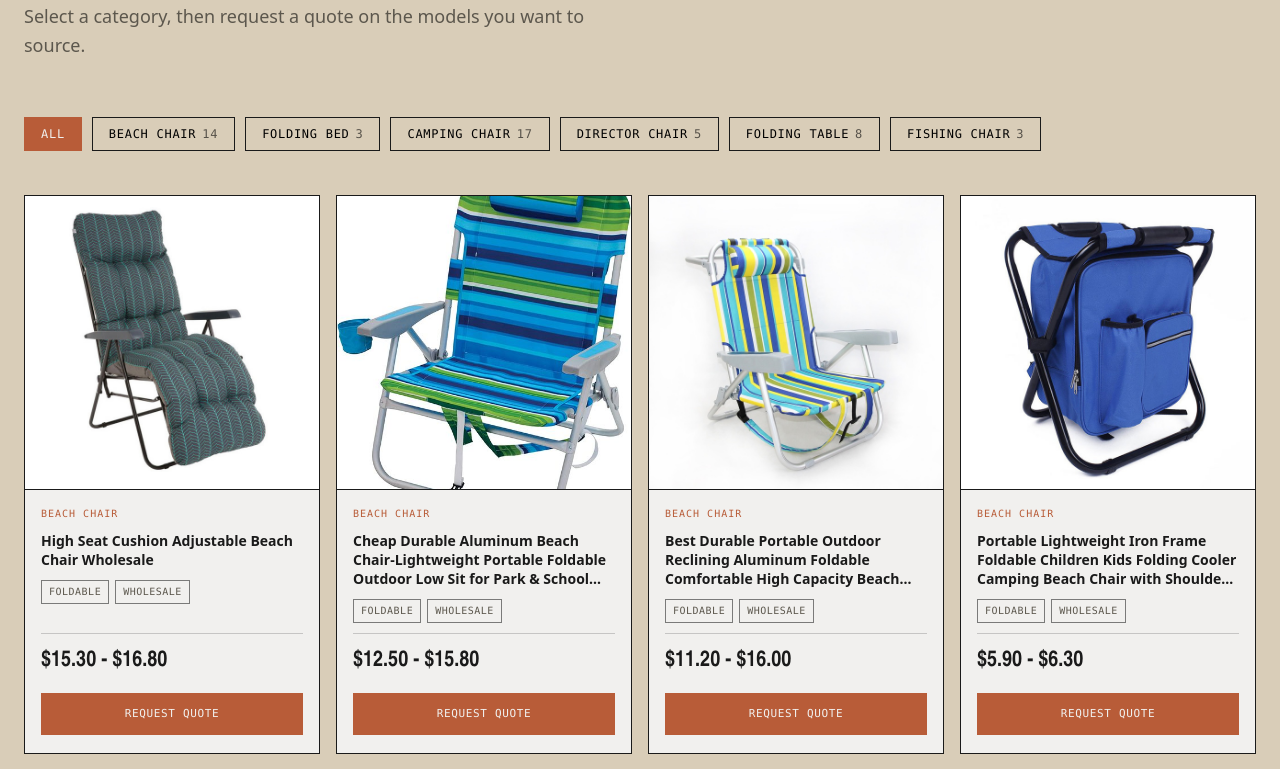
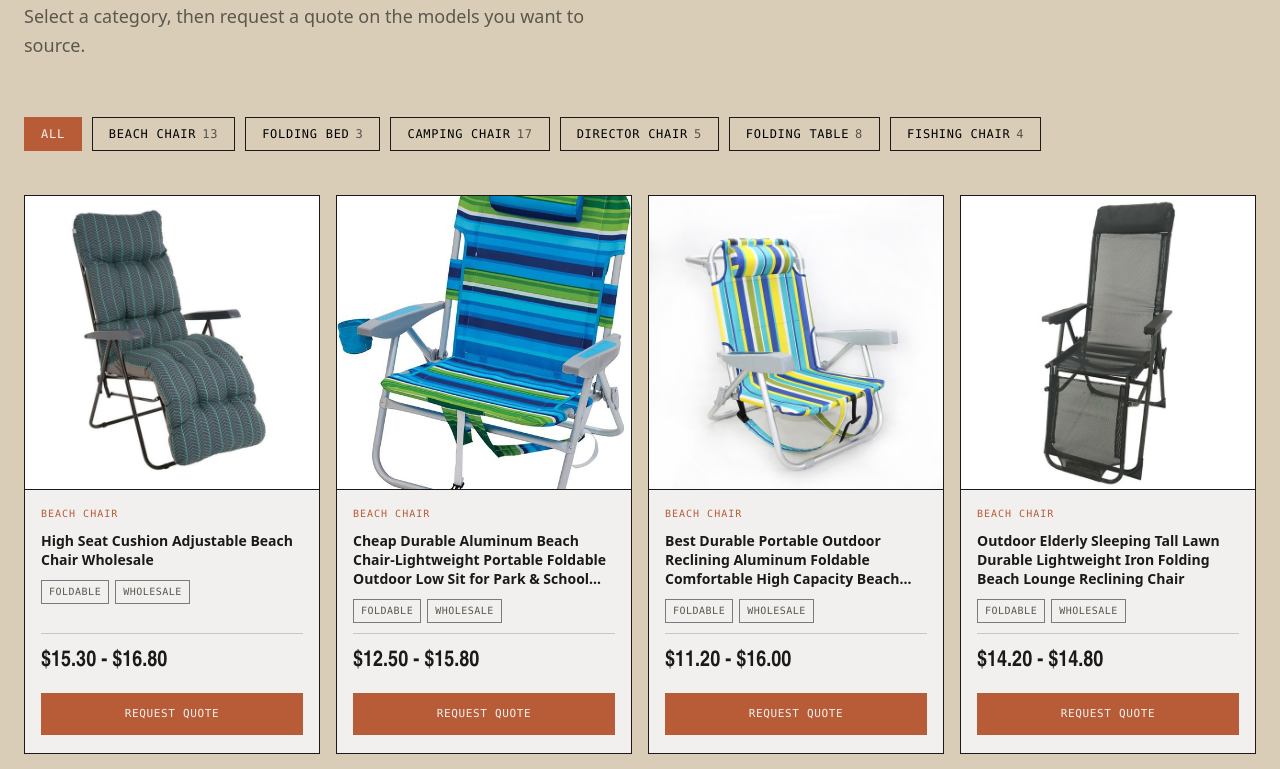
Before and after one commit to CareLee1126/chiaty-outdoor, a React (Vite) app: page /products in a window 1280 px wide. Shown: the part 409-1178 px from the top of the page. Built offline with nearby package versions, Linux system fonts and the light colour scheme.

Commit message:
Move cooler backpack stool from Beach Chair to Fishing Chair

```diff
--- a/src/data/products.js
+++ b/src/data/products.js
@@ -26,15 +26,6 @@ export const products = [
     "priceMax": 16,
     "priceLabel": "$11.20 - $16.00",
     "image": "/assets/images/products/p7.jpg"
-  },
-  {
-    "id": "62321081175",
-    "name": "Portable Lightweight Iron Frame Foldable Children Kids Folding Cooler Camping Beach Chair with Shoulder Strap",
-    "category": "Beach Chair",
-    "priceMin": 5.9,
-    "priceMax": 6.3,
-    "priceLabel": "$5.90 - $6.30",
-    "image": "/assets/images/products/p10.jpg"
   },
   {
     "id": "62324193889",
@@ -424,6 +415,15 @@ export const products = [
     "image": "/assets/images/products/p37.jpg"
   },
   {
+    "id": "62321081175",
+    "name": "Portable Lightweight Iron Frame Foldable Children Kids Folding Cooler Camping Beach Chair with Shoulder Strap",
+    "category": "Fishing Chair",
+    "priceMin": 5.9,
+    "priceMax": 6.3,
+    "priceLabel": "$5.90 - $6.30",
+    "image": "/assets/images/products/p10.jpg"
+  },
+  {
     "id": "62015004831",
     "name": "Lightweight Leisure Folding Aluminum Sea Beach Chair Fishing Chair Outdoor Beach Metal Opp Bag 120-150kgs Easy-carrying 100pcs",
     "category": "Fishing Chair",
```
